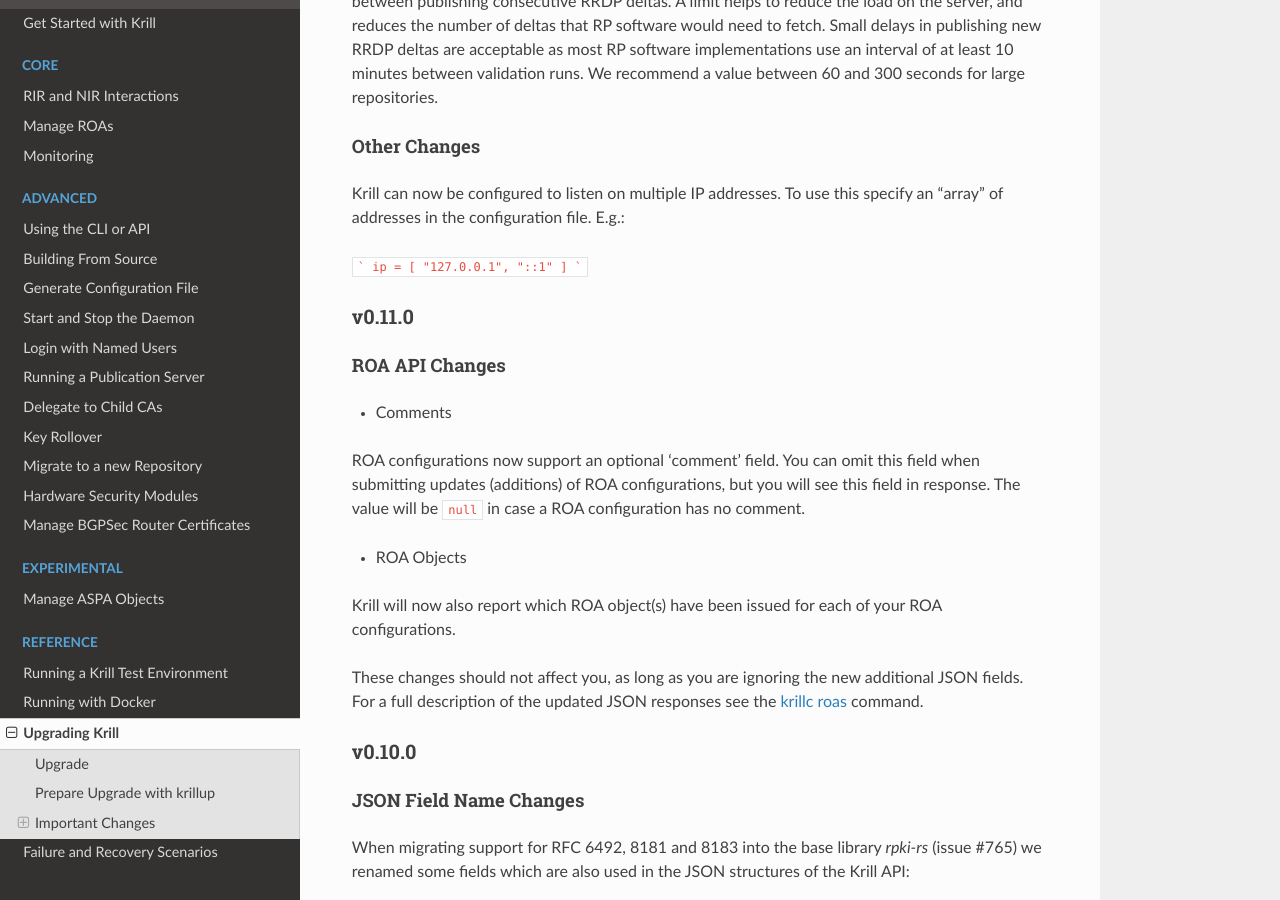
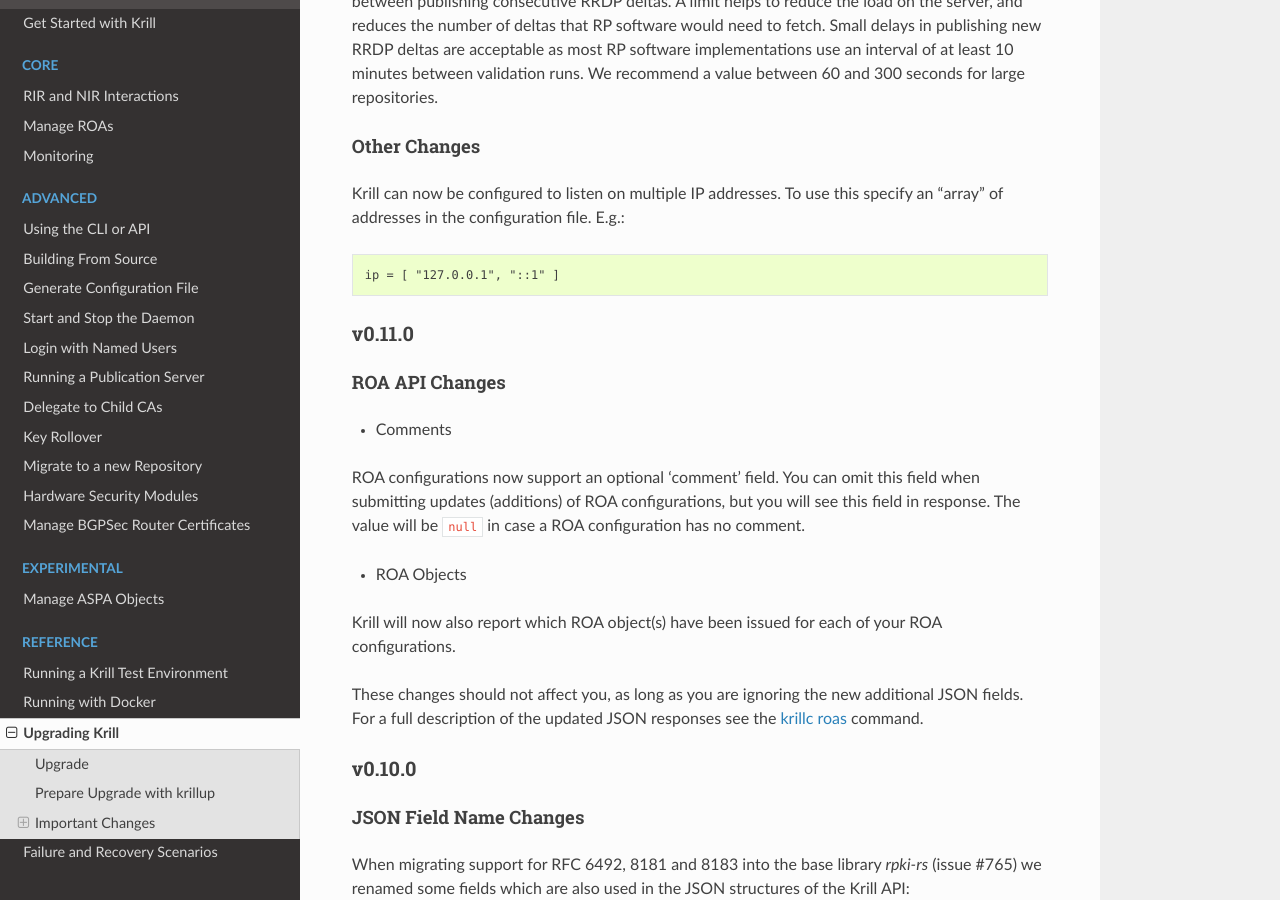
Before and after one commit to NLnetLabs/krill-manual, a Sphinx documentation site: the page built from source/upgrade.rst, in a window 1280 px wide and 900 px high, scrolled down 2014 px. Built offline with Sphinx 7.4.7 and the Read the Docs theme 2.0.0, drawn with Linux system fonts in a browser that asks for light colours; the version number could not be read and is left out.

Commit message:
Fix style

````diff
--- a/source/upgrade.rst
+++ b/source/upgrade.rst
@@ -118,9 +118,9 @@
 Krill can now be configured to listen on multiple IP addresses. To use
 this specify an "array" of addresses in the configuration file. E.g.:
 
-```
-ip = [ "127.0.0.1", "::1" ]
-```
+.. code-block:: text
+
+   ip = [ "127.0.0.1", "::1" ]
 
 
 v0.11.0
````
